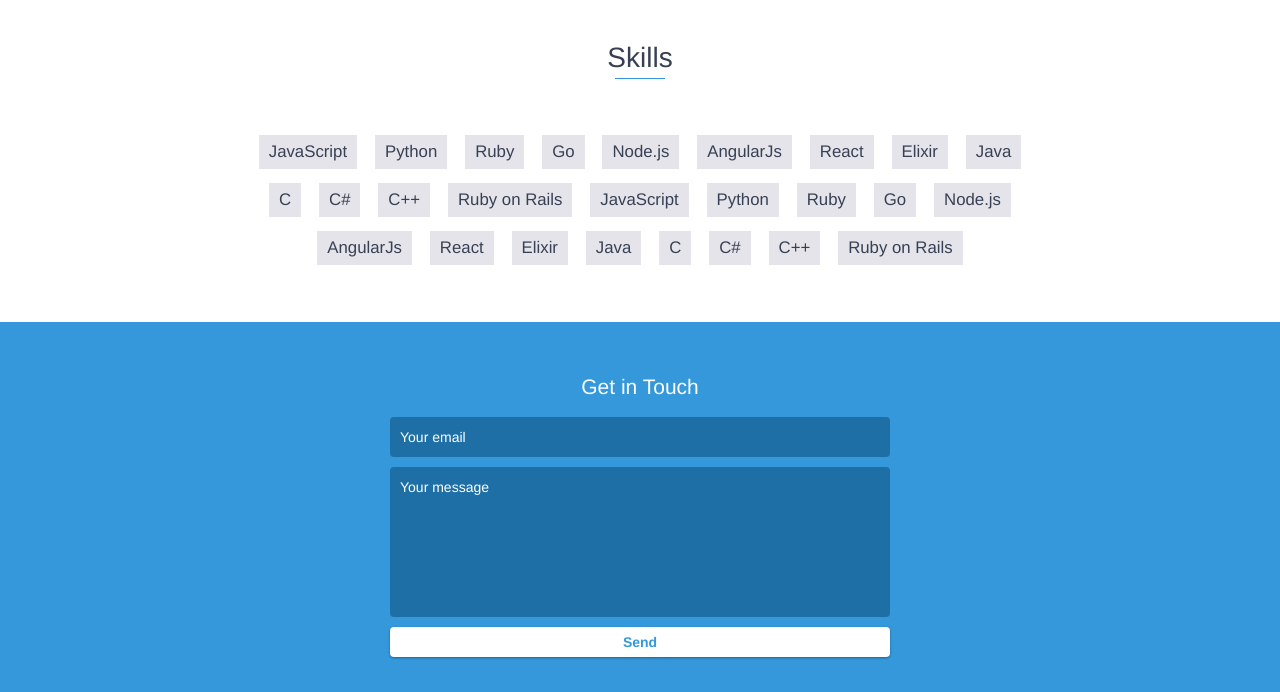
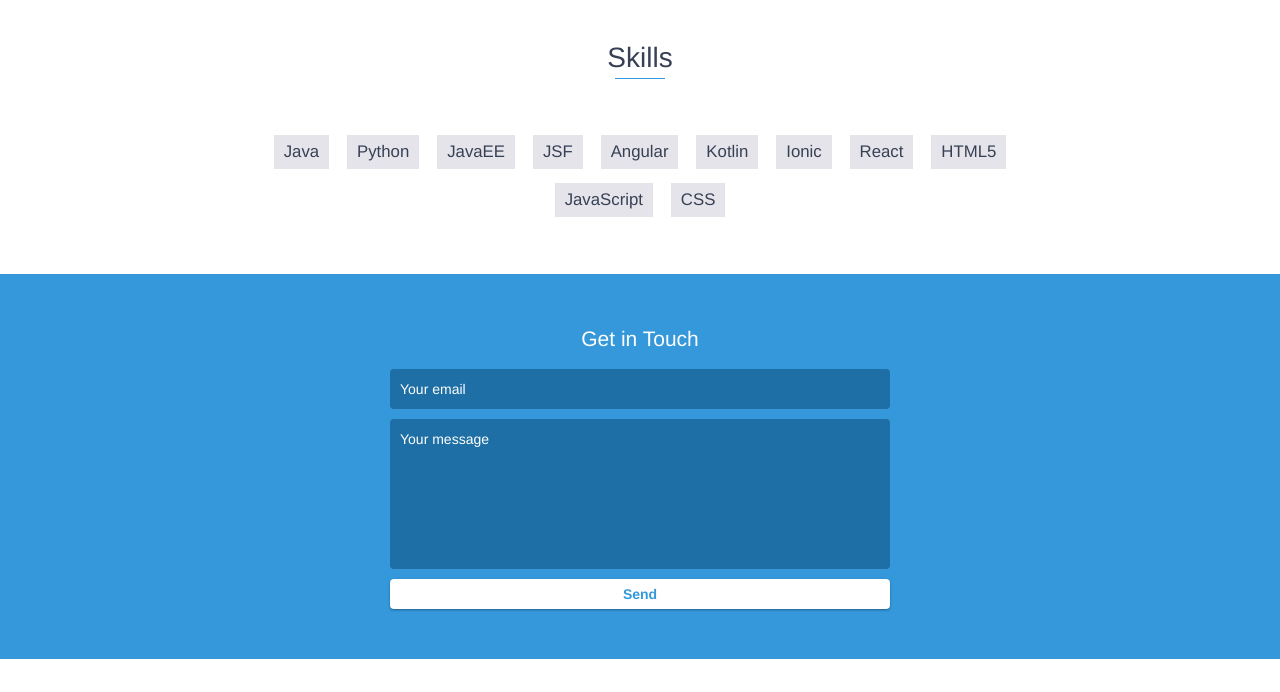
Before and after one commit to Deshun99/deshun99.github.io, a website: page index.html in a window 1280 px wide. Shown: the part 3900-4592 px from the top of the page. Drawn offline with nearby package versions, Linux system fonts and the light colour scheme.

Commit message:
Update index.html

```diff
--- a/index.html
+++ b/index.html
@@ -212,32 +212,17 @@
     <div id="skills">
         <h2 class="heading">Skills</h2>
         <ul>
+            <li>Java</li>
+            <li>Python</li>
+            <li>JavaEE</li>
+            <li>JSF</li>
+            <li>Angular</li>
+            <li>Kotlin</li>
+            <li>Ionic</li>
+            <li>React</li>
+            <li>HTML5</li>
             <li>JavaScript</li>
-            <li>Python</li>
-            <li>Ruby</li>
-            <li>Go</li>
-            <li>Node.js</li>
-            <li>AngularJs</li>
-            <li>React</li>
-            <li>Elixir</li>
-            <li>Java</li>
-            <li>C</li>
-            <li>C#</li>
-            <li>C++</li>
-            <li>Ruby on Rails</li>
-            <li>JavaScript</li>
-            <li>Python</li>
-            <li>Ruby</li>
-            <li>Go</li>
-            <li>Node.js</li>
-            <li>AngularJs</li>
-            <li>React</li>
-            <li>Elixir</li>
-            <li>Java</li>
-            <li>C</li>
-            <li>C#</li>
-            <li>C++</li>
-            <li>Ruby on Rails</li>
+            <li>CSS</li>
         </ul>
     </div>
     <!-- End #skills -->
```
